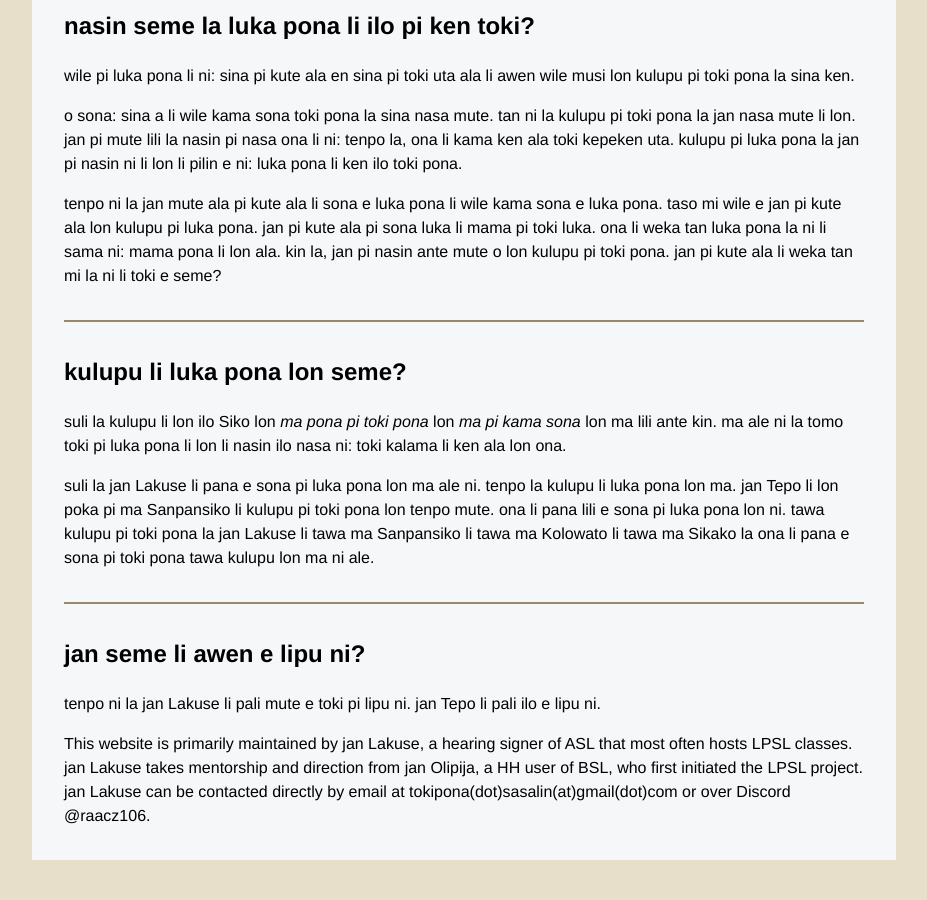
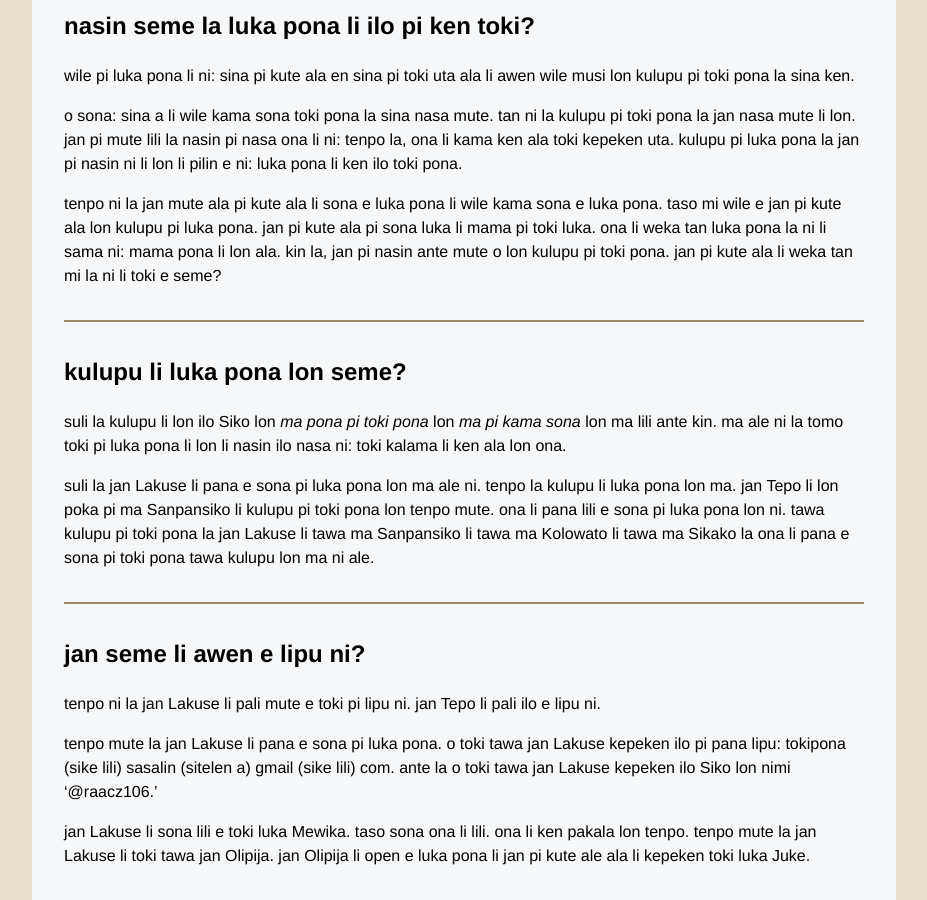
Before and after one commit to tbodt/luka.pona.la, a Jekyll site: the page built from about.tok.md, in a window 1280 px wide and 900 px high, scrolled down 950 px. Shown: the whole window, without its empty margins (176-1103 px from the left). Built offline with Jekyll 4.4.1, drawn with Linux system fonts in a browser that asks for light colours; before the commit the page ends 1810 px from its top, so only the background shows below that.

Commit message:
sona pi lipu ni en nasin tenpo li kama ante: jan o ken sona  enasin tnepo

```diff
--- a/about.tok.md
+++ b/about.tok.md
@@ -46,4 +46,6 @@ ___
 
 tenpo ni la jan Lakuse li pali mute e toki pi lipu ni. jan Tepo li pali ilo e lipu ni.
 
-This website is primarily maintained by jan Lakuse, a hearing signer of ASL that most often hosts LPSL classes. jan Lakuse takes mentorship and direction from jan Olipija, a HH user of BSL, who first initiated the LPSL project. jan Lakuse can be contacted directly by email at tokipona(dot)sasalin(at)gmail(dot)com or over Discord @raacz106.
+tenpo mute la jan Lakuse li pana e sona pi luka pona. o toki tawa jan Lakuse kepeken ilo pi pana lipu: tokipona (sike lili) sasalin (sitelen a) gmail (sike lili) com. ante la o toki tawa jan Lakuse kepeken ilo Siko lon nimi '@raacz106.'
+
+jan Lakuse li sona lili e toki luka Mewika. taso sona ona li lili. ona li ken pakala lon tenpo. tenpo mute la jan Lakuse li toki tawa jan Olipija. jan Olipija li open e luka pona li jan pi kute ale ala li kepeken toki luka Juke.
--- a/ijo/ante-tenpo.js
+++ b/ijo/ante-tenpo.js
@@ -21,6 +21,7 @@ function sitelen_tenpo_pi_toki_ma(tenpo) {
         month: "long",
         day: "numeric",
         hour: "numeric",
+        timeZoneName: "short",
     };
     return date.toLocaleString(undefined, options);
 }
```
